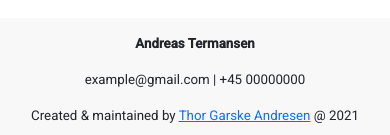
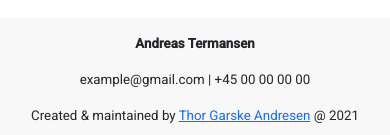
Before and after one commit to thorandresen/Aalykke45, an Angular app: page / in a window 390 px wide. Shown: the part 6649-6784 px from the top of the page. Built offline with nearby package versions, Linux system fonts and the light colour scheme; what angular-bootstrap-md would draw is missing.

Commit message:
forgot binding of email and phonenumber in footer

```diff
--- a/src/app/footer/footer.component.html
+++ b/src/app/footer/footer.component.html
@@ -1,5 +1,5 @@
 <div class="section-footer">
     <p><b>Andreas Termansen</b></p>
-    <p>example@gmail.com | +45 00000000</p>
+    <p>{{emailText}} | {{phoneNumberText}}</p>
     <p>Created & maintained by <a href="https://github.com/thorandresen">Thor Garske Andresen</a> @ 2021</p>
 </div>
```
